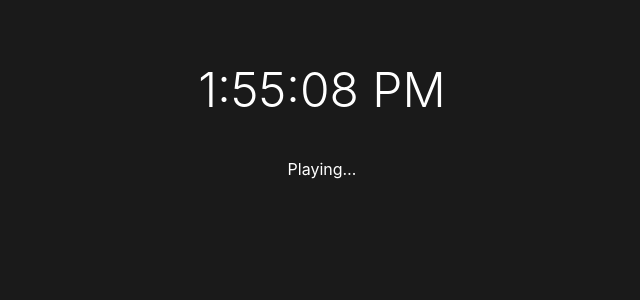
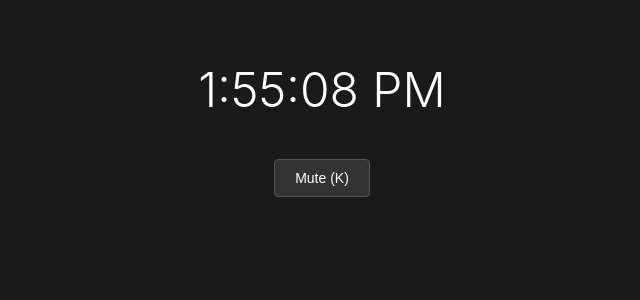
Before and after one commit to saintsaens/webdario, a React (Vite) app in the folder frontend/: page / in a window 1280 px wide. Shown: the top 300 px of the page, without its empty margins (318-958 px from the left). Built offline with nearby package versions, Linux system fonts and the light colour scheme.

Commit message:
Change play button to unmute button

```diff
--- a/frontend/src/components/PlayButton.jsx
+++ b/frontend/src/components/PlayButton.jsx
@@ -1,14 +1,26 @@
-import React from 'react';
+import React, { forwardRef } from 'react';
 
-const PlayButton = ({ isPlaying, autoplayFailed, onPlay }) => {
+const PlayButton = forwardRef(({ isPlaying, isMuted, autoplayFailed, onPlay, onMuteToggle }, ref) => {
+  const handleClick = () => {
+    if (!isPlaying) {
+      onPlay();
+    } else {
+      onMuteToggle();
+    }
+  };
+
+  const getButtonText = () => {
+    if (!isPlaying) {
+      return 'Unmute (K)';
+    }
+    return isMuted ? 'Unmute (K)' : 'Mute (K)';
+  };
+
   return (
     <div className="play-controls">
-      {autoplayFailed && !isPlaying && (
-        <button onClick={onPlay}>Play</button>
-      )}
-      {isPlaying && <div className="playing-indicator">Playing…</div>}
+      <button ref={ref} onClick={handleClick}>{getButtonText()}</button>
     </div>
   );
-};
+});
 
 export default PlayButton;
--- a/frontend/src/components/Stream.jsx
+++ b/frontend/src/components/Stream.jsx
@@ -3,8 +3,10 @@ import PlayButton from './PlayButton';
 
 const Stream = () => {
   const audioRef = useRef(null);
+  const buttonRef = useRef(null);
   const [autoplayFailed, setAutoplayFailed] = useState(false);
   const [isPlaying, setIsPlaying] = useState(false);
+  const [isMuted, setIsMuted] = useState(false);
 
   useEffect(() => {
     if (audioRef.current) {
@@ -15,12 +17,26 @@ const Stream = () => {
           setAutoplayFailed(false);
           setIsPlaying(true);
         }).catch(error => {
-          console.error('Playback failed:', error);
+          if (error.name === 'NotAllowedError') {
+          } else {
+            console.error('Playback failed:', error);
+          }
           setAutoplayFailed(true);
           setIsPlaying(false);
         });
       }
     }
+  }, []);
+
+  useEffect(() => {
+    const handleKeyPress = (event) => {
+      if (event.key.toLowerCase() === 'k') {
+        buttonRef.current?.click();
+      }
+    };
+
+    document.addEventListener('keydown', handleKeyPress);
+    return () => document.removeEventListener('keydown', handleKeyPress);
   }, []);
 
   const handlePlay = () => {
@@ -33,6 +49,13 @@ const Stream = () => {
     }
   };
 
+  const handleMuteToggle = () => {
+    if (audioRef.current) {
+      audioRef.current.muted = !audioRef.current.muted;
+      setIsMuted(!isMuted);
+    }
+  };
+
   return (
     <div className="stream">
       <audio ref={audioRef}>
@@ -40,9 +63,12 @@ const Stream = () => {
         Your browser does not support the audio element.
       </audio>
       <PlayButton
+        ref={buttonRef}
         isPlaying={isPlaying}
+        isMuted={isMuted}
         autoplayFailed={autoplayFailed}
         onPlay={handlePlay}
+        onMuteToggle={handleMuteToggle}
       />
     </div>
   );
```
